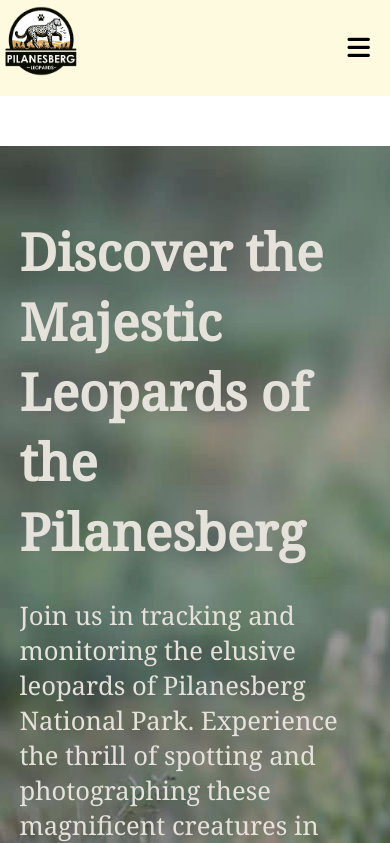
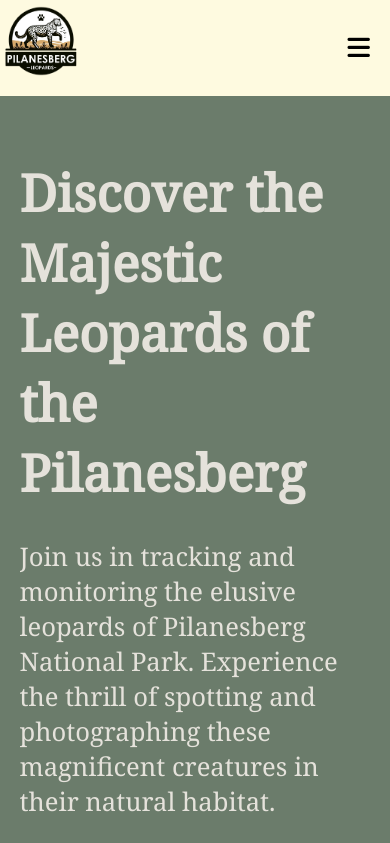
Before and after one commit to kyleabrahamse/pilanesberg-leopards, a React (Create React App) app: page / in a window 390 px wide. Shown: the top 843 px of the page. Built offline with nearby package versions, Linux system fonts and the light colour scheme.

Commit message:
working on mobile responsiveness

```diff
--- a/package.json
+++ b/package.json
@@ -12,6 +12,7 @@
     "react-router": "^6.20.0",
     "react-router-dom": "^6.20.0",
     "react-scripts": "5.0.1",
+    "react-transition-group": "^4.4.5",
     "sass": "^1.69.5",
     "web-vitals": "^2.1.4"
   },
--- a/src/navigation/navigation.scss
+++ b/src/navigation/navigation.scss
@@ -75,6 +75,6 @@ img {
   .menu-open {
     display: block;
     flex-direction: column;
-
+    transition: all 1s ease-in;
   }
 }
--- a/src/routes/home/home.scss
+++ b/src/routes/home/home.scss
@@ -1,7 +1,6 @@
 .home-page {
   width: 100%;
 }
-
 
 .hero-container {
   display: flex;
@@ -37,7 +36,6 @@
 .background-color {
   background-color: var(--alabaster);
 }
-
 
 .home-conservation-container {
   width: 100%;
@@ -82,7 +80,6 @@
   }
 }
 
-
 .links-container {
   display: flex;
   padding: 80px;
@@ -110,7 +107,6 @@
     width: 10%;
   }
 }
-
 
 .contribute {
   padding: 80px;
@@ -147,13 +143,11 @@
   }
 }
 
-
 .news-letter {
   background-color: var(--moss-green);
   // height: 50vh;
   display: flex;
   align-items: center;
-
 
   .news-container {
     margin-left: 80px;
@@ -194,13 +188,31 @@
 }
 
 @media (max-width: 800px) {
-
-  .hero-content, .home-conservation-container, .cta-left, .cta-right, .conservation-cta-container, .links, .contribute, .cont-left, .cont-right, .news-letter, .news-container, .news-left, .news-right {
+  .hero-content,
+  .home-conservation-container,
+  .cta-left,
+  .cta-right,
+  .conservation-cta-container,
+  .links,
+  .contribute,
+  .cont-left,
+  .cont-right,
+  .news-letter,
+  .news-container,
+  .news-left,
+  .news-right {
     padding: 50px 0 50px 0;
     margin: 0 auto;
     min-width: 90%;
     flex-direction: column;
     overflow-x: hidden;
+  }
+
+  .hero-container {
+    margin-top: 0;
+    background-color: var(--moss-green);
+    background-image: none;
+    align-items: center;
   }
 
   .hero-content {
@@ -235,6 +247,5 @@
     img {
       width: 60px;
     }
-
   }
 }
```
Also changed, not shown: 1 other file (tests, documents, lock files or other folders).
